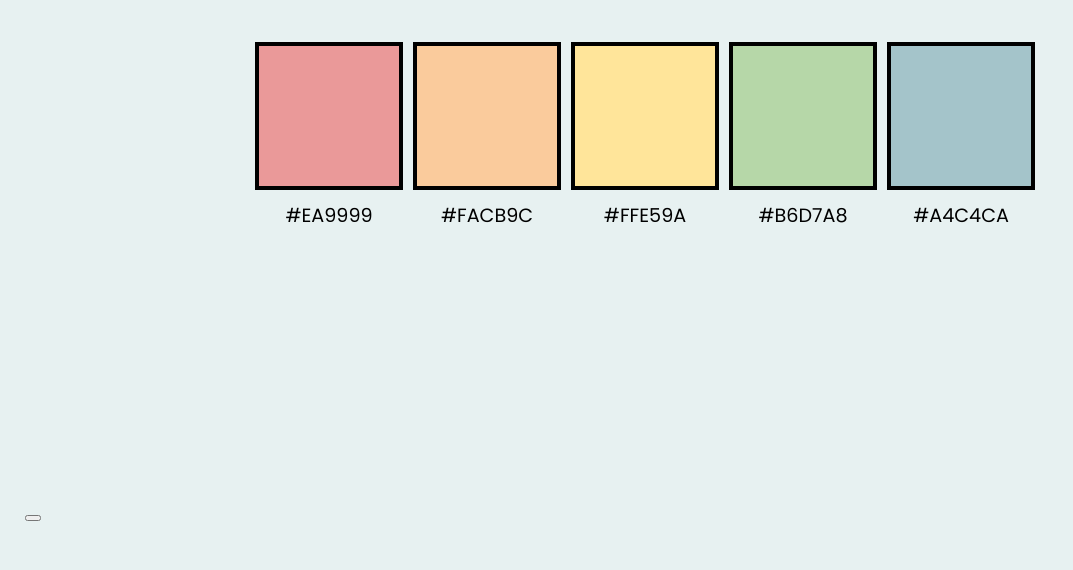
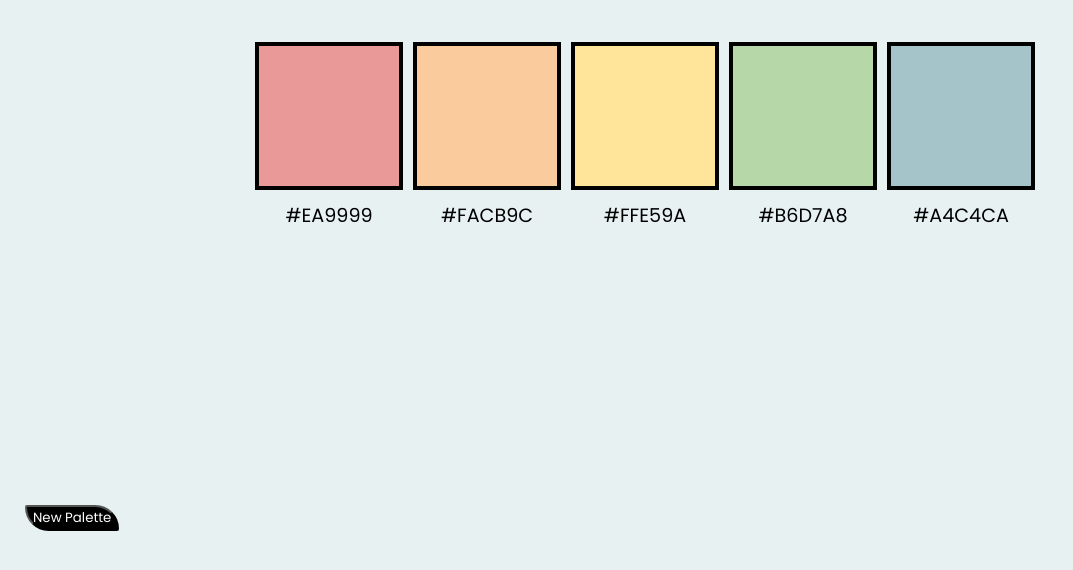
Before and after one commit to pitter3/coloRandom_PE, a plain HTML site: page index.html in a window 1280 px wide. Shown: the part 228-798 px from the top of the page, without its empty margins (0-1073 px from the left). Drawn offline with Linux system fonts and the light colour scheme; files whose address does not match are found by name.

Commit message:
Add button styling

```diff
--- a/index.html
+++ b/index.html
@@ -27,8 +27,7 @@
                 </figure>
             </article>
             <section class="button-box">
-                <button>
-                </button>
+                <button class="palette-button">New Palette</button>
             </section>
         </main>
         <!-- <aside>
--- a/styles.css
+++ b/styles.css
@@ -70,3 +70,9 @@ html {
     font-weight: 400;
     font-size: larger;
 }
+
+.palette-button {
+    background-color: black;
+    color: white;
+    border-radius: 10px 100px;
+}
```
